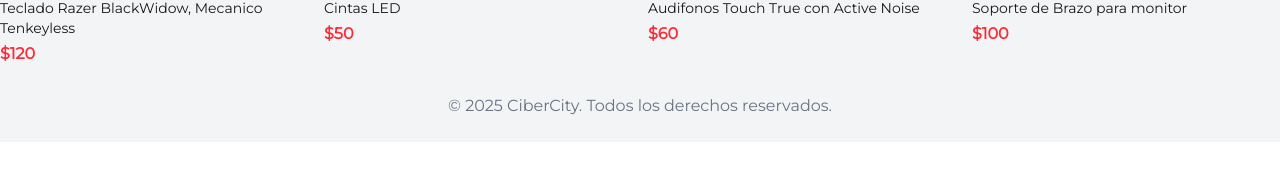
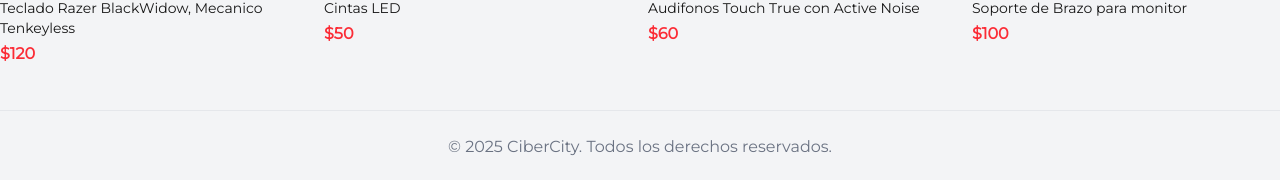
Before and after one commit to Pinzon250/CiberCity, a Next.js app in the folder frontend/: page / in a window 1280 px wide. Shown: the part 1199-1379 px from the top of the page. Before the commit the page ends 1341 px from the top, so only its background shows below. Built offline with nearby package versions, Linux system fonts and the light colour scheme.

Commit message:
Estilos del footer

```diff
--- a/frontend/src/components/static/Footer.tsx
+++ b/frontend/src/components/static/Footer.tsx
@@ -1,6 +1,6 @@
 export default function Footer() {
   return (
-    <footer className="py-6">
+    <footer className="py-6 border-t border-gray-200 mt-10">
       <div className="container mx-auto flex flex-col md:flex-row items-center justify-between gap-4 px-4">
         <div className="m-auto flex items-center gap-4">
           <p className="text-gray-500 font-normal text-center">
```
